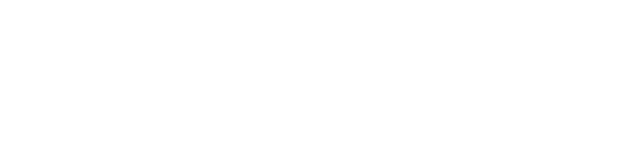
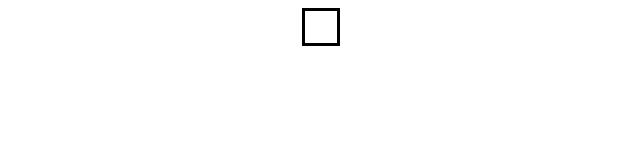
Before and after one commit to b1z3rr4/desafios-css, a plain HTML site: page desafio-do-modal/src/index.html in a window 1280 px wide. Shown: the full height of the page, 319-959 px from the left. Drawn offline with Linux system fonts and the light colour scheme.

Commit message:
Update index.html

```diff
--- a/desafio-do-modal/src/index.html
+++ b/desafio-do-modal/src/index.html
@@ -13,7 +13,9 @@
         <!-- Coloque aqui o botão para abrir o modal -->
     </div>
 
-    <!-- Coloque seu modal aqui -->
+    <dialog open id="modal">
+
+    </dialog>
 </body>
 
 </html>
```
